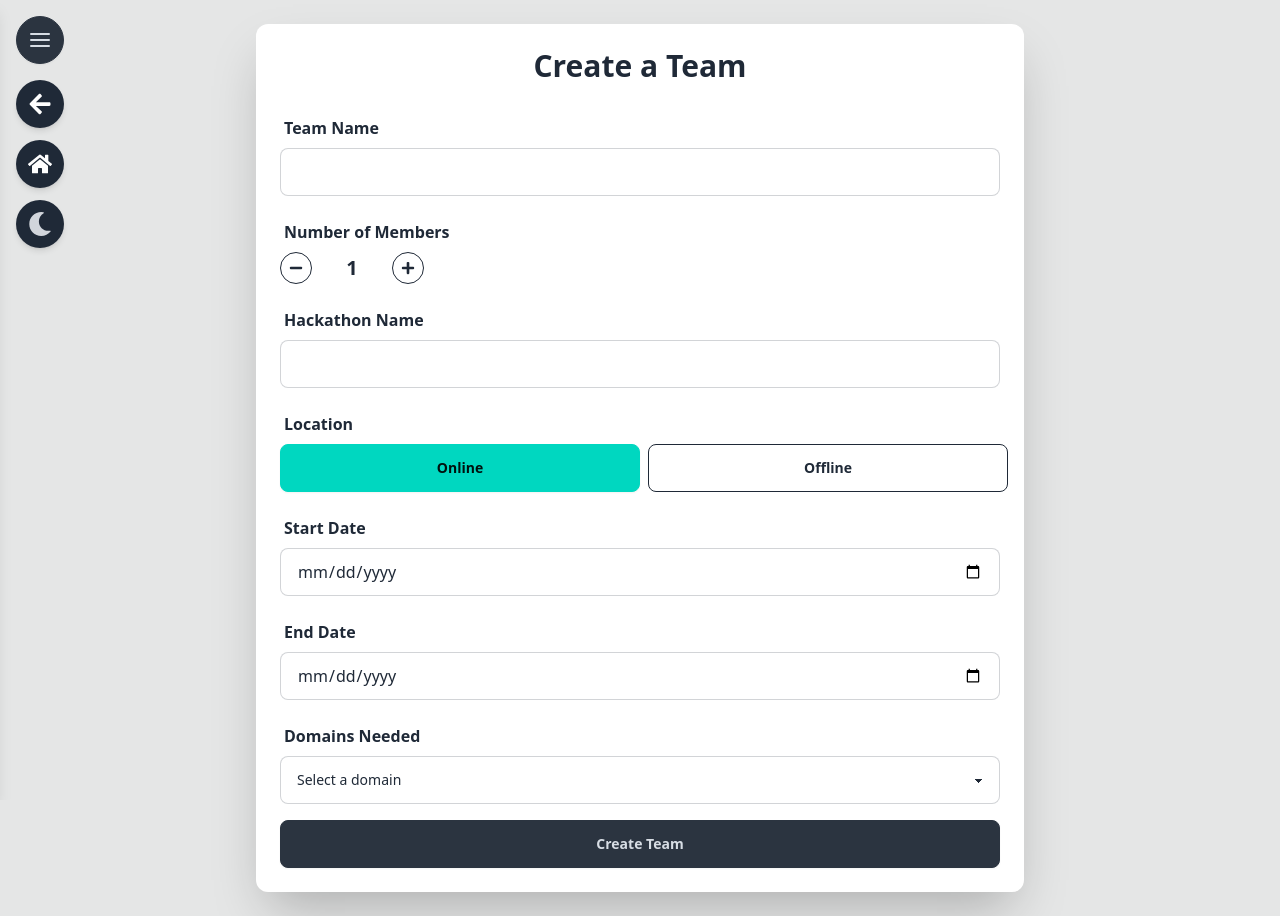
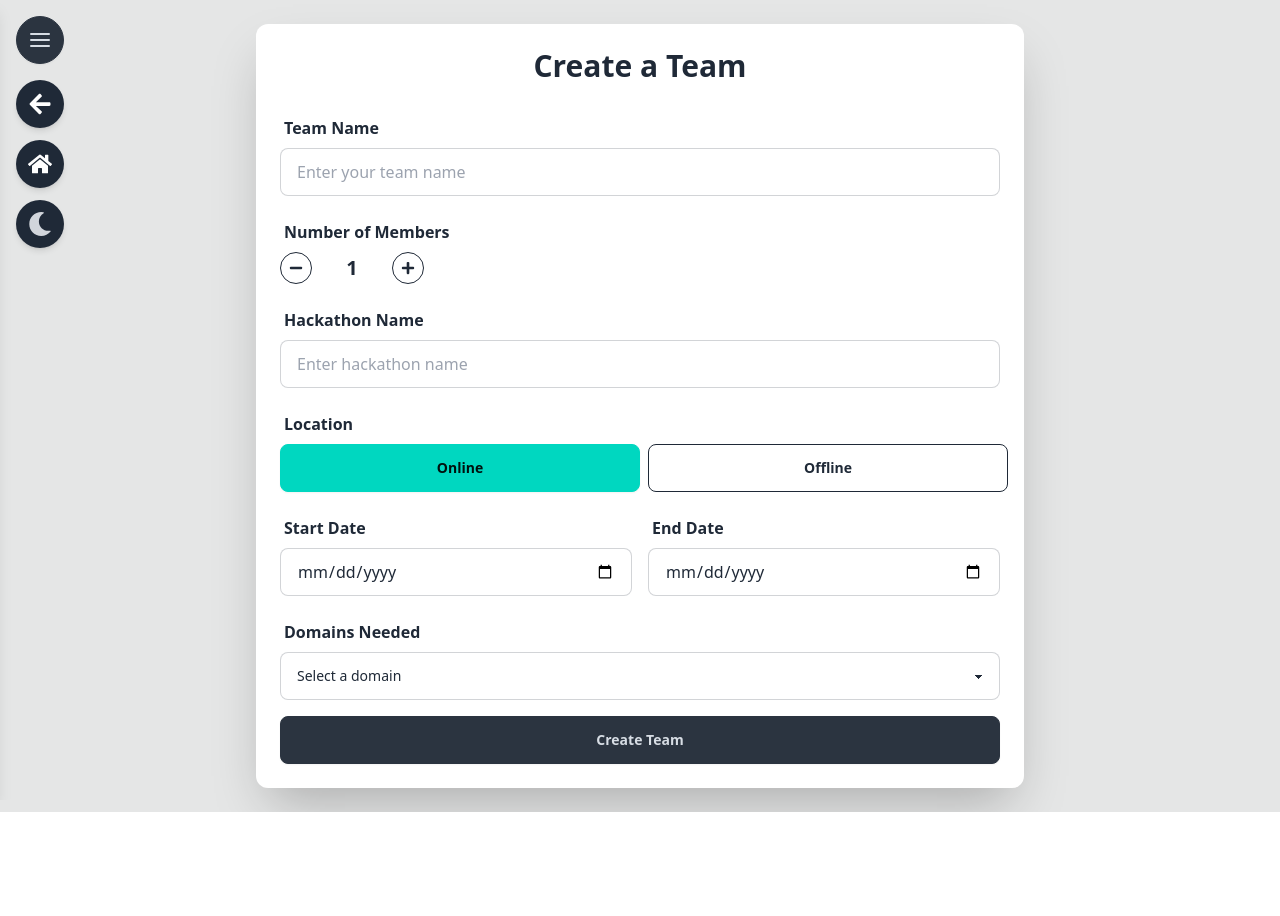
Before and after one commit to tms04/HackMate, a React (Vite) app in the folder clients/: page /newteam in a window 1280 px wide. After the commit the page ends 812 px from the top, so only its background shows below. Built offline with nearby package versions, Linux system fonts and the light colour scheme.

Commit message:
UI improved of Create a Team page

```diff
--- a/clients/src/pages/TeamForm.jsx
+++ b/clients/src/pages/TeamForm.jsx
@@ -123,6 +123,7 @@ const TeamForm = () => {
               value={formData.teamName}
               onChange={handleChange}
               required
+              placeholder="Enter your team name"
             />
           </div>
           <div className="form-control">
@@ -156,6 +157,7 @@ const TeamForm = () => {
               value={formData.hackathonName}
               onChange={handleChange}
               required
+              placeholder="Enter hackathon name"
             />
           </div>
           <div className="form-control">
@@ -165,8 +167,7 @@ const TeamForm = () => {
                 <button
                   key={type}
                   type="button"
-                  className={`btn w-1/2 ${
-                    formData.mode === type ? "btn-accent" : "btn-outline"
+                  className={`btn w-1/2 ${formData.mode === type ? "btn-accent" : "btn-outline"
                     }`}
                   onClick={() => setFormData({ ...formData, mode: type })}
                 >
@@ -188,7 +189,8 @@ const TeamForm = () => {
               />
             </div>
           )}
-          <div className="form-control">
+          <div className="flex flex-col sm:flex-row gap-4">
+            <div className="form-control w-full">
               <label className="label">Start Date</label>
               <input
                 type="date"
@@ -199,7 +201,7 @@ const TeamForm = () => {
                 required
               />
             </div>
-          <div className="form-control">
+            <div className="form-control w-full">
               <label className="label">End Date</label>
               <input
                 type="date"
@@ -209,6 +211,7 @@ const TeamForm = () => {
                 onChange={handleChange}
                 required
               />
+            </div>
           </div>
           <div className="form-control">
             <label className="label">Domains Needed</label>
```
Also changed, not shown: 1 other file (tests, documents, lock files or other folders). Lines whose indentation alone changed are shown as unchanged.
